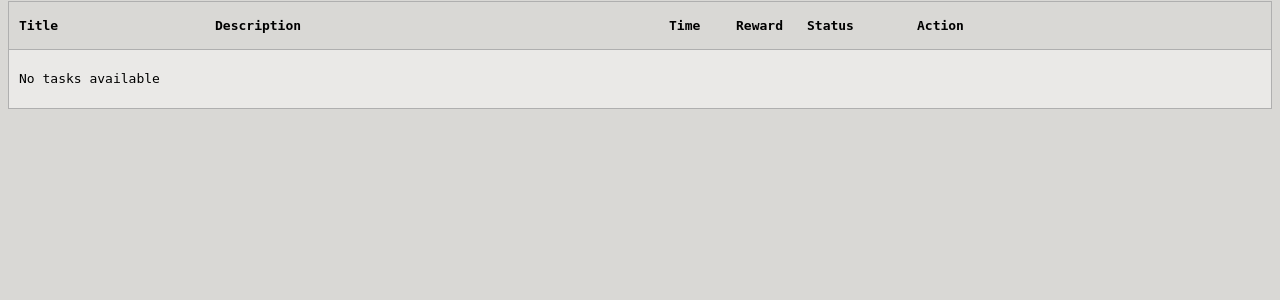
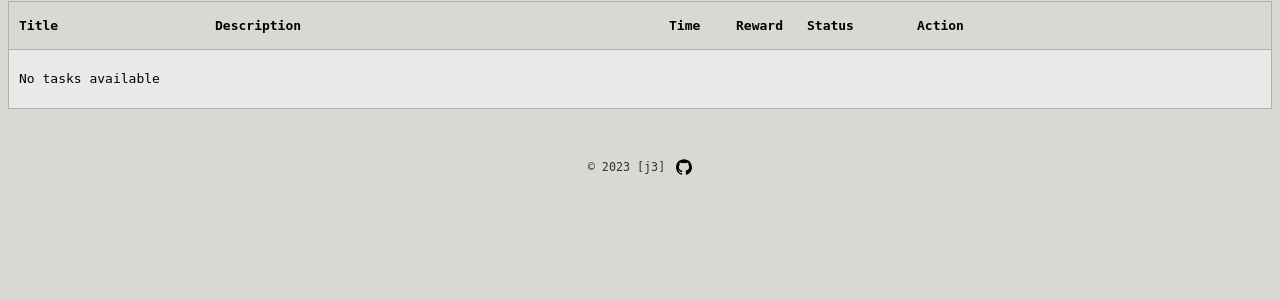
Before and after one commit to artsystema/wbt, a PHP site: page / in a window 1280 px wide. Shown: the part 77-377 px from the top of the page. Run offline with PHP 8.4, Linux system fonts and the light colour scheme; data comes from the database, SQL or seed files in the repository; data that the repository does not hold is empty.

Commit message:
Add footer with copyright notice and GitHub link

```diff
--- a/assets/style.css
+++ b/assets/style.css
@@ -358,3 +358,18 @@ textarea {
         white-space: normal;
     }
 }
+
+/* ===== Footer ===== */
+footer {
+    text-align: center;
+    margin-top: 40px;
+    padding: 10px;
+    font-size: 0.9em;
+    color: #333;
+}
+footer img {
+    vertical-align: middle;
+    width: 16px;
+    height: 16px;
+    margin-left: 4px;
+}
--- a/fund_history.php
+++ b/fund_history.php
@@ -40,5 +40,11 @@ if ($ref) {
 }
 ?>
 <p><a href="<?= htmlspecialchars($back) ?>">Back</a></p>
+<footer>
+  &copy; 2023 [j3]
+  <a href="https://github.com/artsystema/wbt" target="_blank">
+    <img src="assets/icons/github.svg" alt="GitHub">
+  </a>
+</footer>
 </body>
 </html>
--- a/history.php
+++ b/history.php
@@ -87,5 +87,11 @@ foreach ($tasks as $t) {
   <?php endif; ?>
 <?php endforeach; ?>
 </div>
+<footer>
+  &copy; 2023 [j3]
+  <a href="https://github.com/artsystema/wbt" target="_blank">
+    <img src="assets/icons/github.svg" alt="GitHub">
+  </a>
+</footer>
 </body>
 </html>
--- a/index.php
+++ b/index.php
@@ -31,5 +31,12 @@
   <div id="taskList">Loading tasks...</div>
   <div id="taskListCompleted"></div>
 
+  <footer>
+    &copy; 2023 [j3]
+    <a href="https://github.com/artsystema/wbt" target="_blank">
+      <img src="assets/icons/github.svg" alt="GitHub">
+    </a>
+  </footer>
+
 </body>
 </html>
```
Also changed, not shown: admin.php (+8 -0 lines), assets/icons/github.svg (added).
